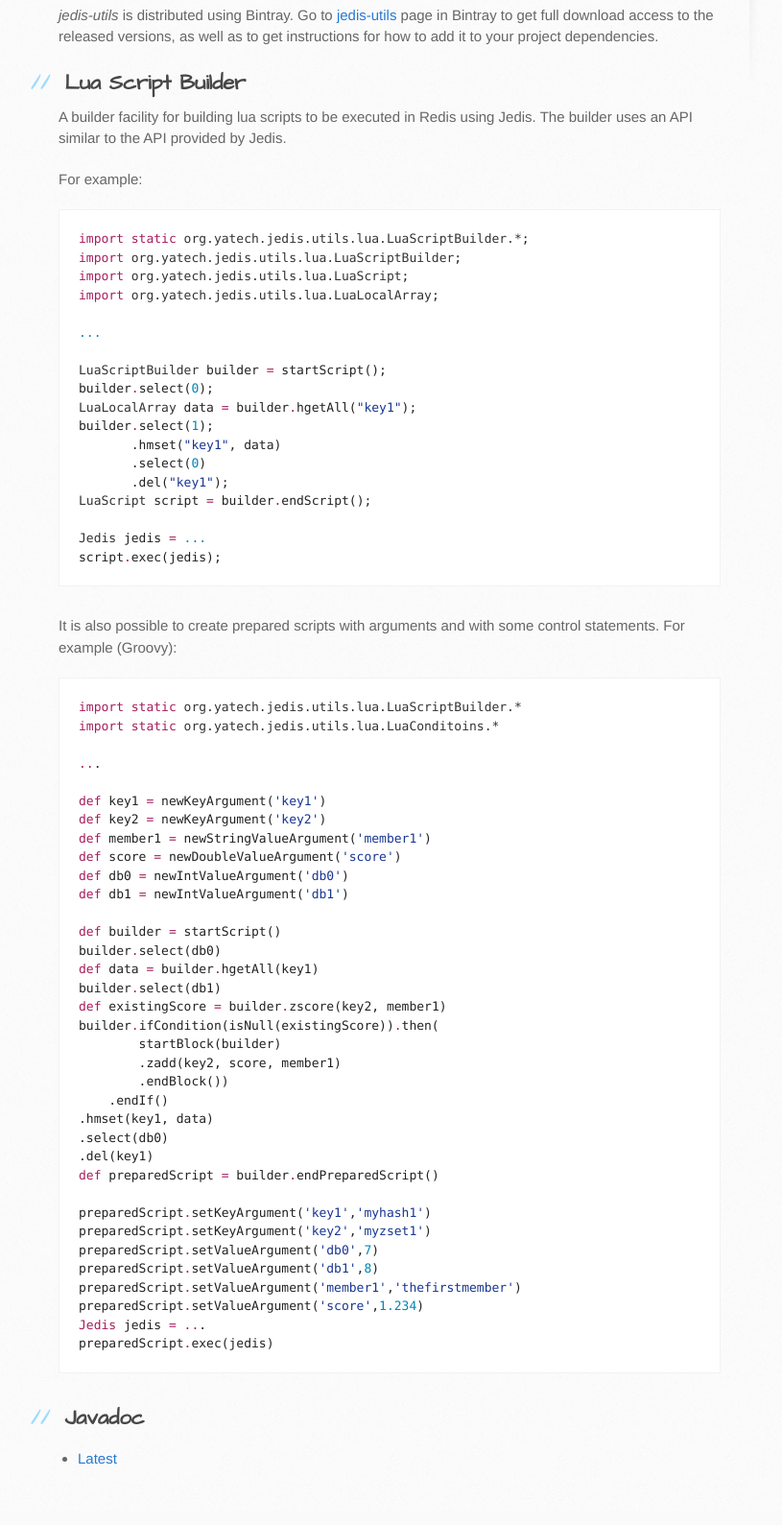
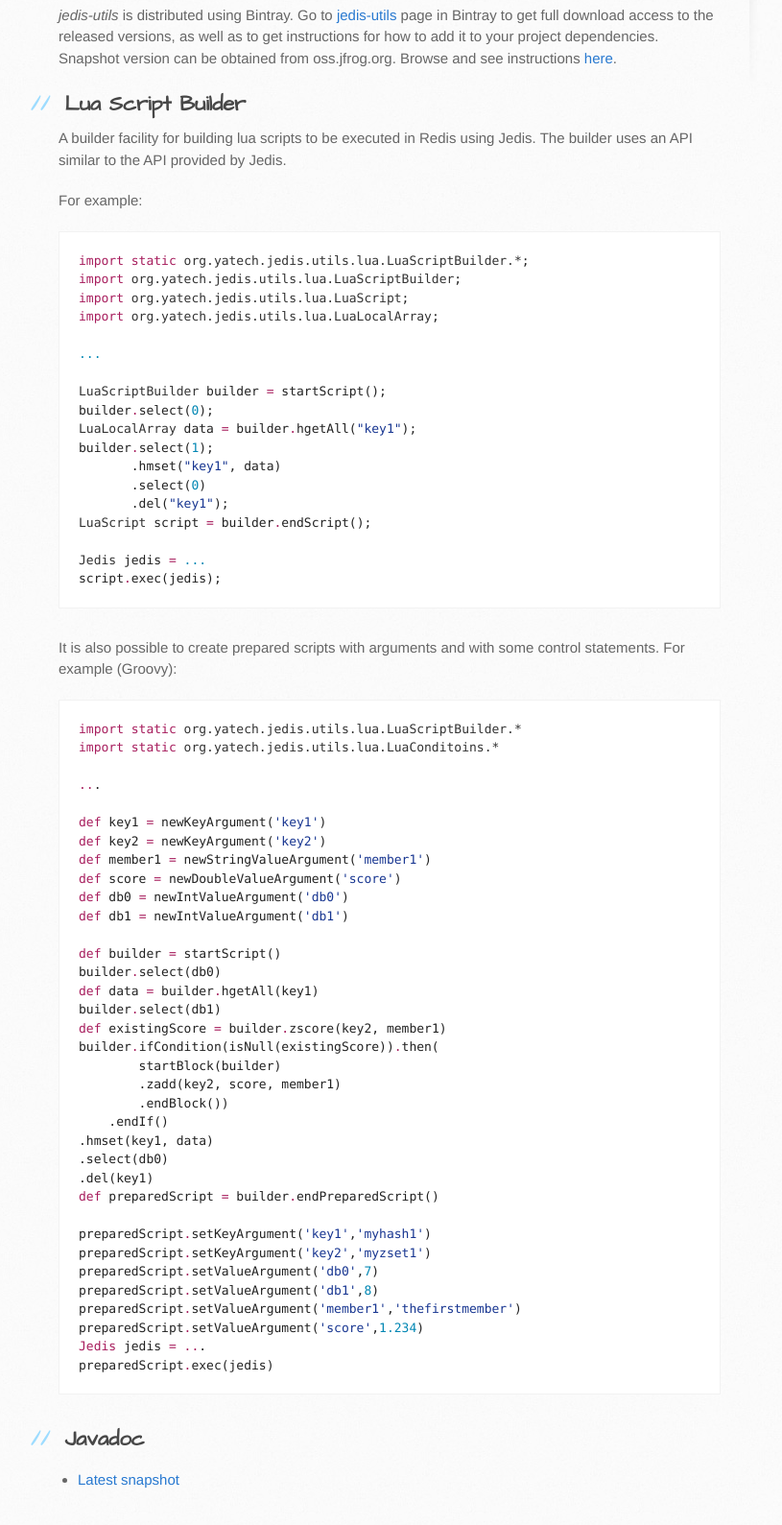
Before and after one commit to yatechorg/jedis-utils, a plain HTML site: page index.html in a window 1280 px wide. Shown: the part 651-2240 px from the top of the page at 96% size, without its empty margins (109-924 px from the left). Drawn offline with Linux system fonts and the light colour scheme.

Commit message:
Create gh-pages branch via GitHub

```diff
--- a/index.html
+++ b/index.html
@@ -37,7 +37,8 @@
 <a id="downloads---" class="anchor" href="#downloads---" aria-hidden="true"><span class="octicon octicon-link"></span></a>Downloads <a href="https://bintray.com/yatech/maven/jedis-utils/_latestVersion"> <img src="https://api.bintray.com/packages/yatech/maven/jedis-utils/images/download.svg" alt="Download"> </a>
 </h2>
 
-<p><em>jedis-utils</em> is distributed using Bintray. Go to <a href="https://bintray.com/yatech/maven/jedis-utils">jedis-utils</a> page in Bintray to get full download access to the released versions, as well as to get instructions for how to add it to your project dependencies.  </p>
+<p><em>jedis-utils</em> is distributed using Bintray. Go to <a href="https://bintray.com/yatech/maven/jedis-utils">jedis-utils</a> page in Bintray to get full download access to the released versions, as well as to get instructions for how to add it to your project dependencies.<br>
+Snapshot version can be obtained from oss.jfrog.org. Browse and see instructions <a href="https://oss.jfrog.org/webapp/#/artifacts/browse/tree/General/oss-snapshot-local/org/yatech/jedis/jedis-utils">here</a>.  </p>
 
 <h2>
 <a id="lua-script-builder" class="anchor" href="#lua-script-builder" aria-hidden="true"><span class="octicon octicon-link"></span></a>Lua Script Builder</h2>
@@ -109,7 +110,7 @@ preparedScript<span class="pl-k">.</span>exec(jedis)</pre></div>
 <a id="javadoc" class="anchor" href="#javadoc" aria-hidden="true"><span class="octicon octicon-link"></span></a>Javadoc</h2>
 
 <ul>
-<li><a href="javadoc/latest">Latest</a></li>
+<li><a href="javadoc/snapshot">Latest snapshot</a></li>
 </ul>
         </section>
 
```
Also changed, not shown: params.json (+1 -1 lines).
